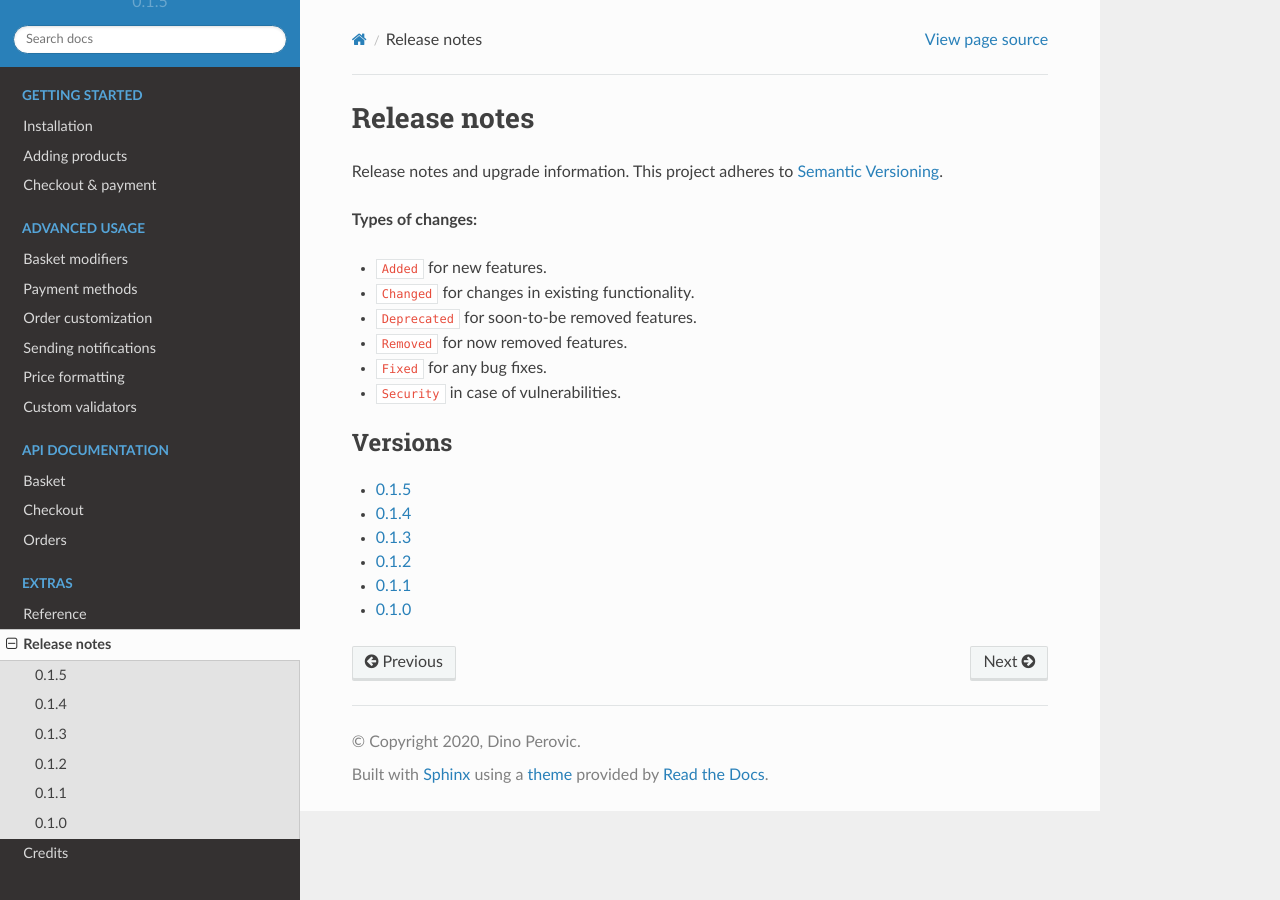
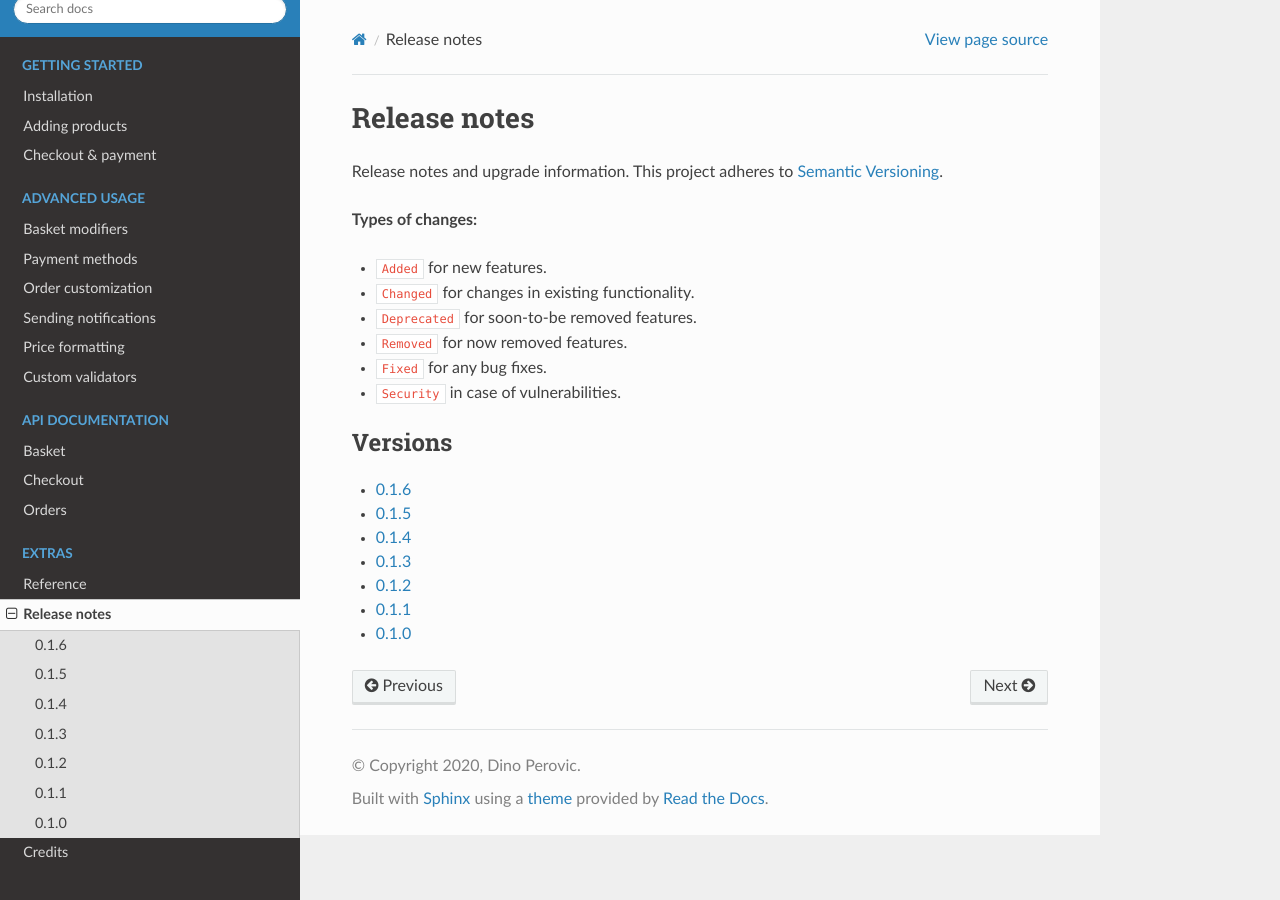
Before and after one commit to mykhailo27/django-salesman, a Sphinx documentation site: the page built from docs/releases/index.rst, in a window 1280 px wide. Built offline with Sphinx 7.4.7 and the Read the Docs theme 2.0.0, drawn with Linux system fonts in a browser that asks for light colours.

Commit message:
chore: bump to 0.1.6

```diff
--- a/docs/releases/index.rst
+++ b/docs/releases/index.rst
@@ -18,6 +18,7 @@ Release notes and upgrade information. This project adheres to
     :caption: Versions
     :maxdepth: 1
 
+    0.1.6
     0.1.5
     0.1.4
     0.1.3
--- a/pyproject.toml
+++ b/pyproject.toml
@@ -1,6 +1,6 @@
 [tool.poetry]
 name = "django-salesman"
-version = "0.1.5"
+version = "0.1.6"
 description = "Headless e-commerce framework for Django."
 authors = ["Dino Perovic <dino.perovic@gmail.com>"]
 license = "BSD-3-Clause"
--- a/salesman/__init__.py
+++ b/salesman/__init__.py
@@ -3,5 +3,5 @@ Salesman
 """
 
 __title__ = 'Salesman'
-__version__ = '0.1.5'
+__version__ = '0.1.6'
 __author__ = 'Dino Perovic'
```
Also changed, not shown: docs/releases/0.1.6.rst (added, +11 -0 lines).
